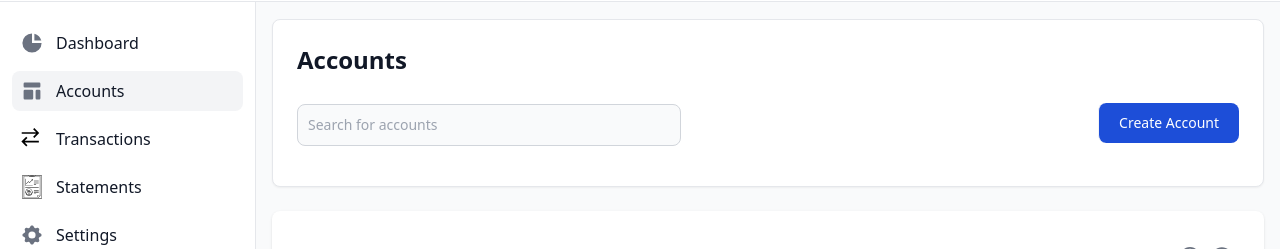
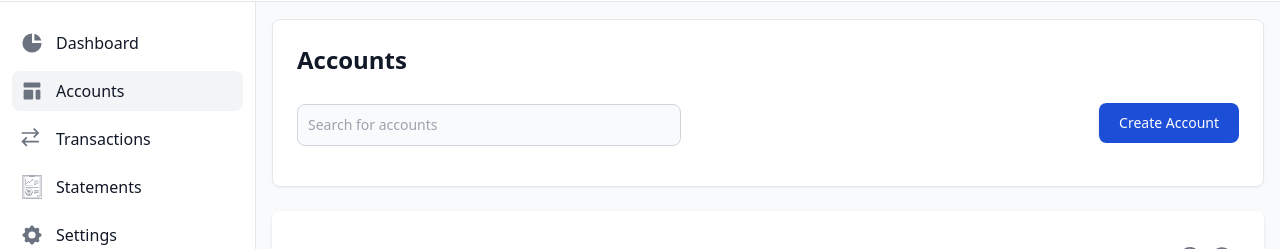
Before and after one commit to mattpanyor/thames-trust, a React (Vite) app: page /accounts in a window 1280 px wide. Shown: the part 69-318 px from the top of the page. Built offline with nearby package versions, Linux system fonts and the light colour scheme.

Commit message:
Fixed icon colors in dark mode

```diff
--- a/src/components/SVGs/StatementsIcon.jsx
+++ b/src/components/SVGs/StatementsIcon.jsx
@@ -2,7 +2,7 @@ export function StatementsIcon() {
   return (
     <>
       <svg
-        className="h-6 w-6 flex-shrink-0 text-gray-500 transition duration-75 group-hover:text-gray-900 dark:text-gray-400 dark:group-hover:text-white"
+        className="h-6 w-6 flex-shrink-0 fill-current text-gray-500 transition duration-75 group-hover:text-gray-900 dark:text-gray-400 dark:group-hover:text-white"
         xmlns="http://www.w3.org/2000/svg"
         viewBox="0 0 1024 1024">
         <path d="M232.016 448.004c-4.42 0-8-3.578-8-8V168.022c0-4.422 3.578-8 8-8 4.422 0 8 3.578 8 8v271.982c0 4.422-3.578 8-8 8z" />
--- a/src/components/SVGs/TransactionIcon.jsx
+++ b/src/components/SVGs/TransactionIcon.jsx
@@ -2,12 +2,12 @@ export function TransactionIcon() {
   return (
     <>
       <svg
-        className="h-6 w-6 flex-shrink-0 text-gray-500 transition duration-75 group-hover:text-gray-900 dark:text-gray-400 dark:group-hover:text-white"
+        className="h-6 w-6 flex-shrink-0 fill-current text-gray-500 transition duration-75 group-hover:text-gray-900 dark:text-gray-400 dark:group-hover:text-white"
         xmlns="http://www.w3.org/2000/svg"
         viewBox="0 0 28 28">
         <path
           fill="none"
-          stroke="#000"
+          stroke="currentColor"
           strokeWidth="2"
           d="M2 7h18m-4-5 5 5-5 5m6 5H4m4-5-5 5 5 5"
         />
```
